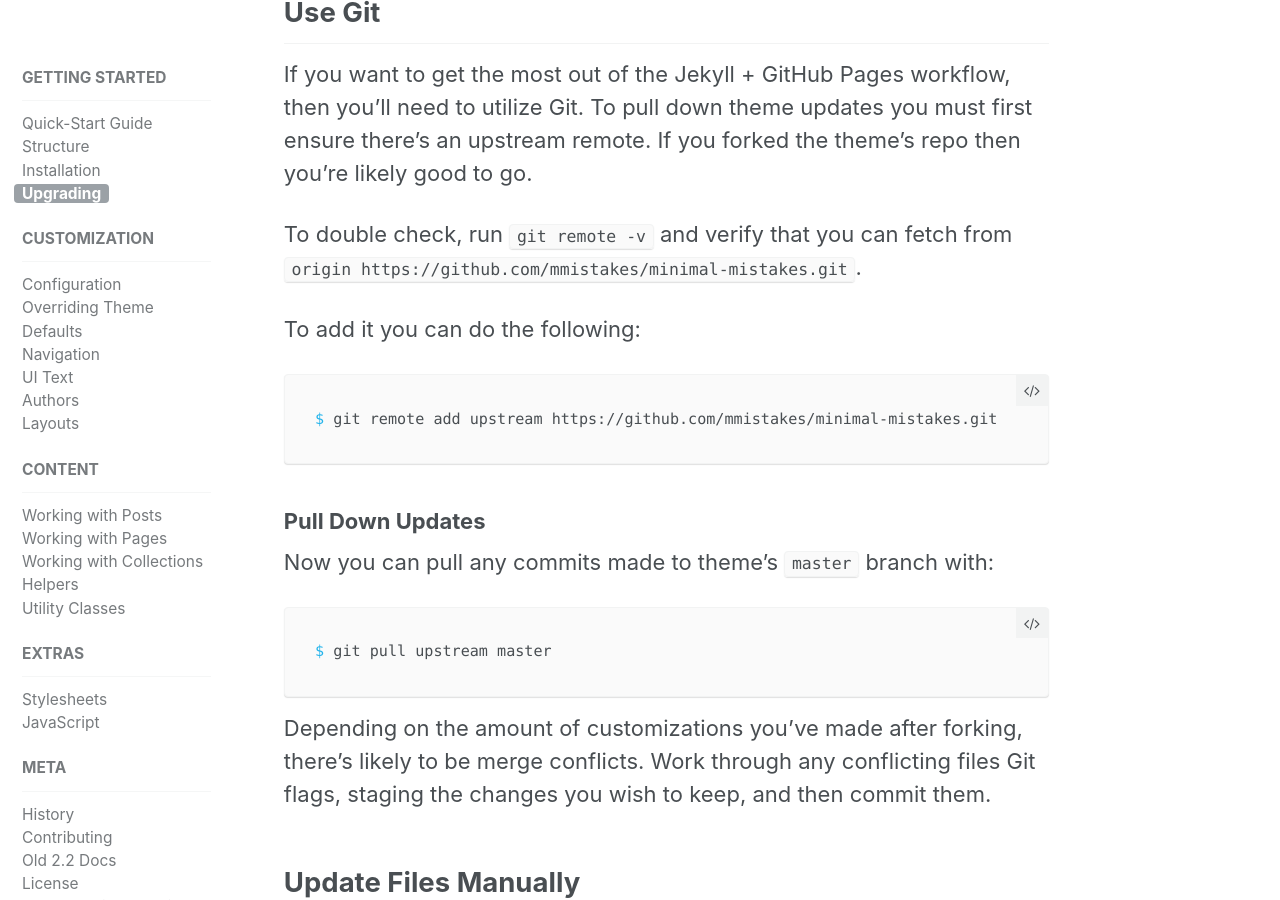
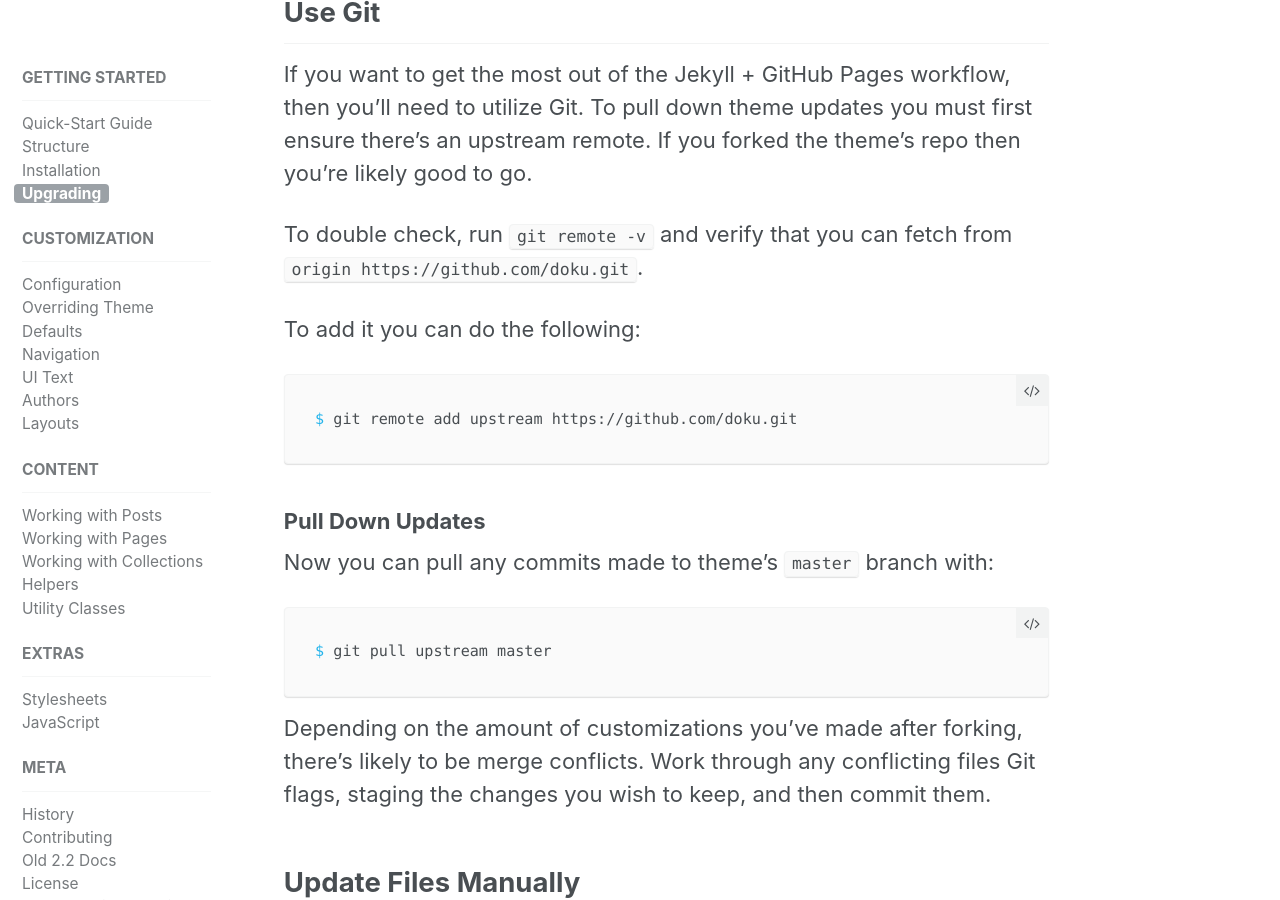
Before and after one commit to infinity-economics/WhitePaper, a Jekyll site: the page built from _docs/04-upgrading.md, in a window 1280 px wide and 900 px high, scrolled down 415 px. Built offline with Jekyll 4.4.1, drawn with Linux system fonts in a browser that asks for light colours; part of the change alters nothing that is shown.

Commit message:
Update _config.yml

```diff
--- a/_config.yml
+++ b/_config.yml
@@ -11,10 +11,15 @@ title                    : "Minimal Mistakes"
 title_separator          : "-"
 name                     : &name "Michael Rose"
 description              : &description "A flexible Jekyll theme for your blog or site with a minimalist aesthetic."
-url                      : http://localhost:4000
+#
+#url                     : http://localhost:4000
+url                      : "https://MyCryptoWorld.github.io"
+baseurl                  : # the subpath of your site, e.g. "/blog"
+repository               : "doku"
+#
 #url                      : https://mmistakes.github.io # the base hostname & protocol for your site e.g. "https://mmistakes.github.io"
-baseurl                  : "/minimal-mistakes" # the subpath of your site, e.g. "/blog"
-repository               : "mmistakes/minimal-mistakes"
+#baseurl                  : "/minimal-mistakes" # the subpath of your site, e.g. "/blog"
+#repository               : "mmistakes/minimal-mistakes"
 teaser                   : # path of fallback teaser image, e.g. "/assets/images/500x300.png"
 # breadcrumbs            : false # true, false (default)
 words_per_minute         : 200
```
